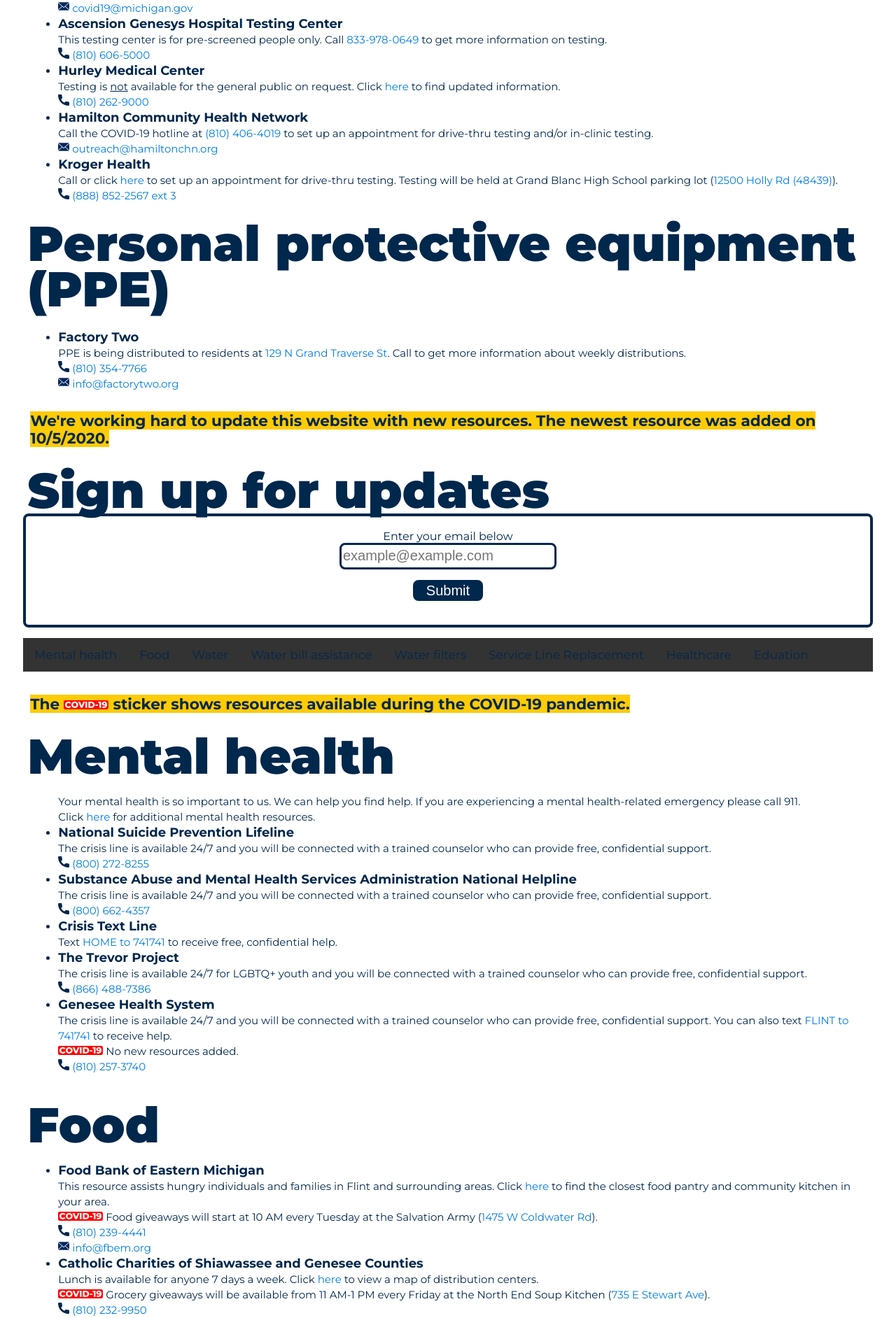
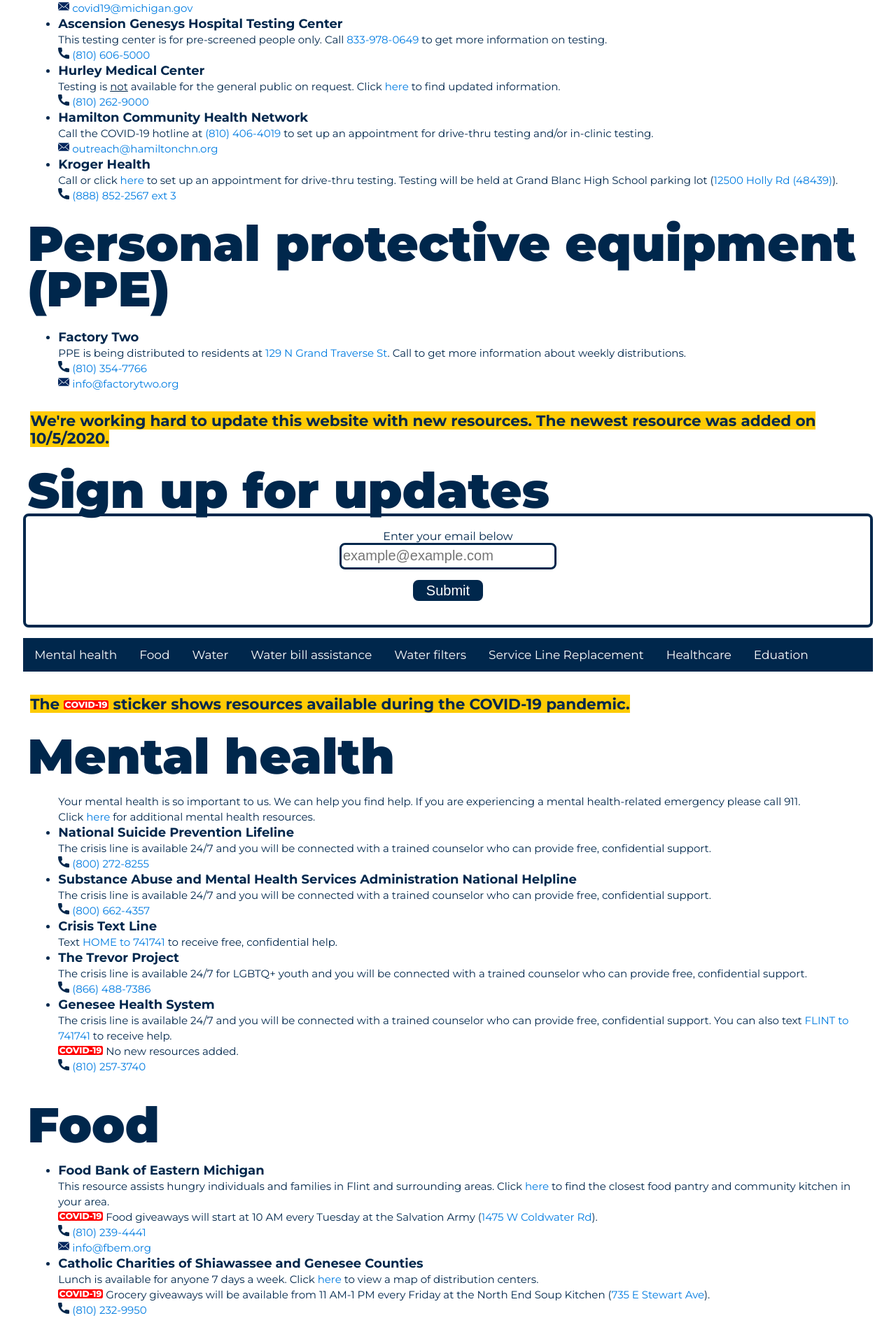
Before and after one commit to umichfjp/umichfjp.github.io, a Jekyll site: the page built from pages/resources.html, in a window 1280 px wide. Shown: the part 503-2387 px from the top of the page at 70% size. Built offline with Jekyll 4.4.1, drawn with Linux system fonts in a browser that asks for light colours.

Commit message:
Added changes to myNavBar

```diff
--- a/pages/resources.html
+++ b/pages/resources.html
@@ -10,13 +10,13 @@ title: Resources for Flint residents
     <style>
         .myNavBar {
           overflow: hidden;
-          background-color: #333;
+          background-color: #00274c;
         }
 
         .myNavBar a {
           float: left;
           display: block;
-          color: #00274c;
+          color: #ffffff;
           text-align: center;
           padding: 14px 16px;
           text-decoration: none;
```
